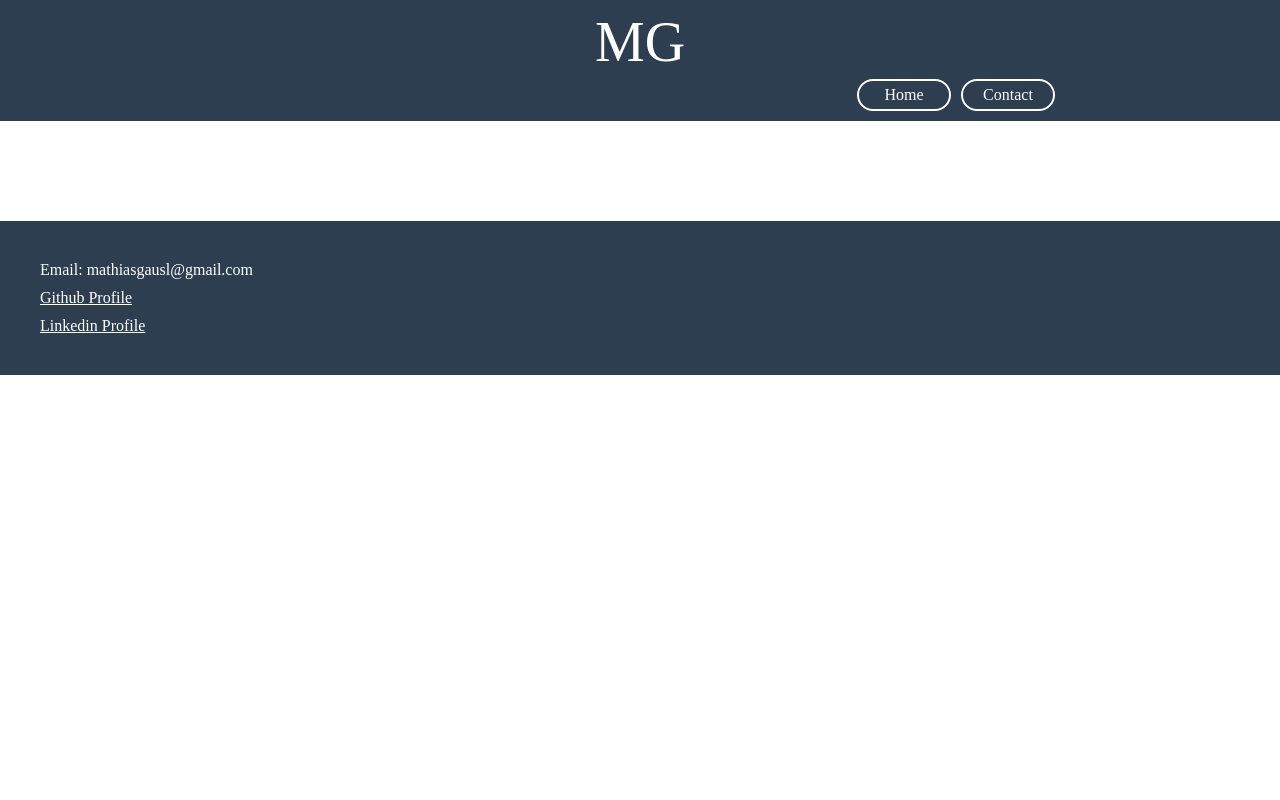
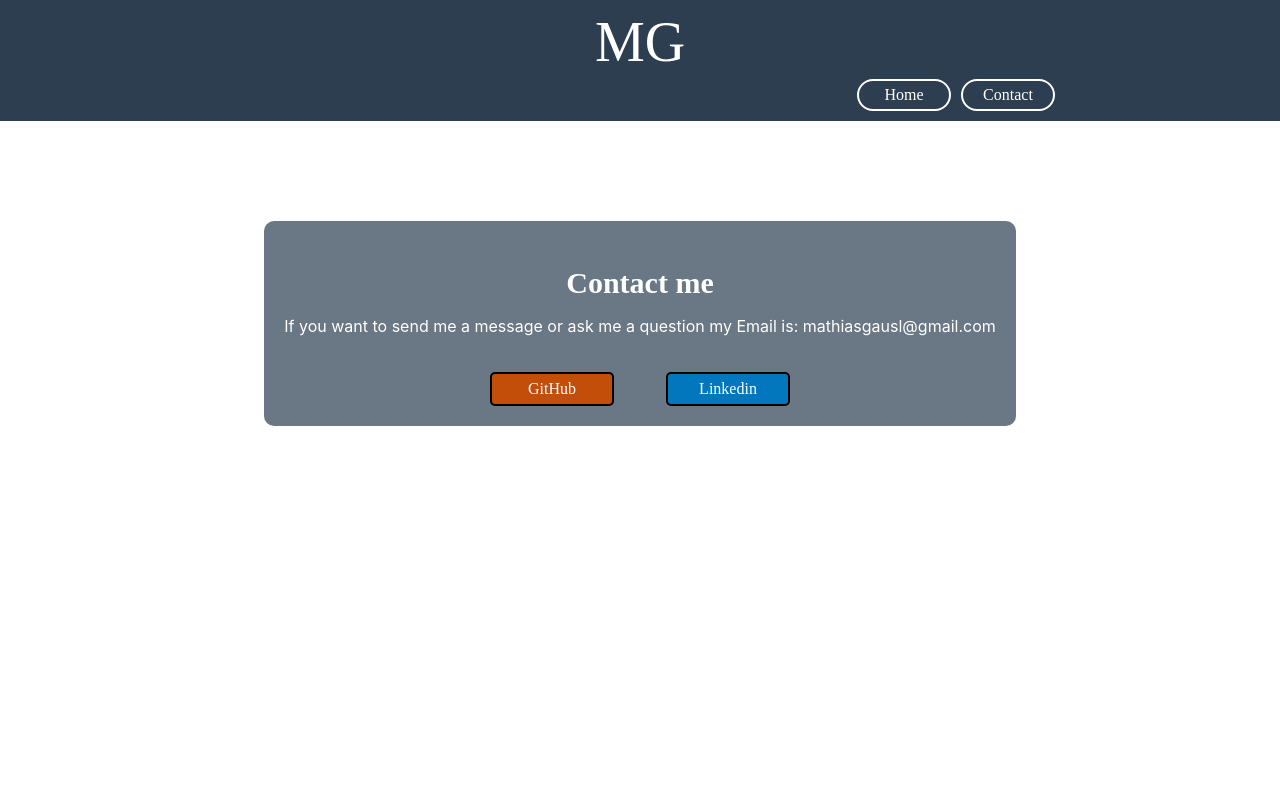
Before and after one commit to mathiasg12/portfolio-2, a React (Create React App) app: page /contact in a window 1280 px wide. Shown: the top 800 px of the page. Built offline with nearby package versions, Linux system fonts and the light colour scheme.

Commit message:
added contact page

```diff
--- a/src/components/AboutMeSection/index.jsx
+++ b/src/components/AboutMeSection/index.jsx
@@ -1,9 +1,9 @@
 import { useState } from 'react';
 import { AboutMeContent } from '../AboutMeContent';
-import { GitHubLink } from '../GithubLink';
 import styles from './aboutMeSection.module.css';
 import { ExperienceContent } from '../ExperienceSection';
 import { SkillsSection } from '../SkillsSection';
+import { GitHubInfo } from '../GithubInfo';
 /**
  * Function that returns the aboutMeSection.
  * This section includes three buttons where users can choose what to display: either an "About Me" section, a "Skills" section, or an "Experience" section.
@@ -41,7 +41,7 @@ export function AboutMeSection() {
           {activeSection === 'sk' && <SkillsSection></SkillsSection>}
           {activeSection === 'exp' && <ExperienceContent></ExperienceContent>}
         </div>
-        <GitHubLink></GitHubLink>
+        <GitHubInfo></GitHubInfo>
       </div>
     </section>
   );
--- /dev/null
+++ b/src/components/ContactMeContent/contactMe.module.css
@@ -0,0 +1,33 @@
+.contactContentSection {
+  display: flex;
+  justify-content: center;
+  margin-top: 100px;
+}
+.contactMeWrapper {
+  display: flex;
+  flex-direction: column;
+  justify-content: center;
+  align-items: center;
+  background-color: var(--dark-blue-transparent);
+  padding: 20px;
+  color: white;
+  border-radius: 10px;
+  max-width: 80vw;
+}
+.contactContentSection h1 {
+  margin-bottom: 0;
+}
+.linkWrapper {
+  display: flex;
+  flex-direction: column;
+  height: 80px;
+  justify-content: space-between;
+}
+@media (min-width: 600px) {
+  .linkWrapper {
+    flex-direction: row;
+    height: fit-content;
+    min-width: 300px;
+    margin-top: 20px;
+  }
+}
--- /dev/null
+++ b/src/components/ContactMeContent/index.jsx
@@ -0,0 +1,25 @@
+import { GithubLink } from '../GitHubProfileLink';
+import { LinkedinLink } from '../LinkedinLink';
+import styles from './contactMe.module.css';
+/**
+ * component that creates the Contact page content
+ */
+export function ContactMeContent() {
+  return (
+    <section className={styles.contactContentSection}>
+      <div className={styles.contactMeWrapper}>
+        <h1>Contact me</h1>
+        <div>
+          <p>
+            If you want to send me a message or ask me a question my Email is:
+            mathiasgausl@gmail.com
+          </p>
+        </div>
+        <div className={styles.linkWrapper}>
+          <GithubLink></GithubLink>
+          <LinkedinLink></LinkedinLink>
+        </div>
+      </div>
+    </section>
+  );
+}
--- a/src/components/GithubLink/gitHubLink.module.css
+++ b/src/components/GitHubProfileLink/gitHubLink.module.css
@@ -1,4 +1,3 @@
-@import '../../styles/colors.css';
 .gitHubLink {
   display: flex;
   align-items: center;
@@ -11,13 +10,7 @@
   border: black 2px solid;
   border-radius: 5px;
 }
-.linkWrapper {
-  display: flex;
-  flex-direction: column;
-  align-items: center;
-  max-width: 400px;
-  margin: 0 auto;
-}
+
 .gitHubLink:hover {
   background-color: orangered;
 }
--- /dev/null
+++ b/src/components/GitHubProfileLink/index.jsx
@@ -0,0 +1,9 @@
+import { Link } from 'react-router-dom';
+import styles from './gitHubLink.module.css';
+export function GithubLink() {
+  return (
+    <Link to="https://github.com/mathiasg12" className={styles.gitHubLink}>
+      GitHub
+    </Link>
+  );
+}
--- /dev/null
+++ b/src/components/GithubInfo/gitHubLink.module.css
@@ -0,0 +1,7 @@
+.linkWrapper {
+  display: flex;
+  flex-direction: column;
+  align-items: center;
+  max-width: 400px;
+  margin: 0 auto;
+}
--- a/src/components/GithubLink/index.jsx
+++ b/src/components/GithubInfo/index.jsx
@@ -1,18 +1,17 @@
 import { Link } from 'react-router-dom';
 import styles from './gitHubLink.module.css';
+import { GithubLink } from '../GitHubProfileLink';
 /**
  * component that creates the link to Github personal profile
  */
-export function GitHubLink() {
+export function GitHubInfo() {
   return (
     <div className={styles.linkWrapper}>
       <p>
         If you want to know more about my projects, take a look at my github
         profile
       </p>
-      <Link to="https://github.com/mathiasg12" className={styles.gitHubLink}>
-        GitHub
-      </Link>
+      <GithubLink></GithubLink>
     </div>
   );
 }
--- /dev/null
+++ b/src/components/LinkedinLink/index.jsx
@@ -0,0 +1,12 @@
+import styles from './linkedinLink.module.css';
+import { Link } from 'react-router-dom';
+export function LinkedinLink() {
+  return (
+    <Link
+      to="https://www.linkedin.com/in/mathias-gausl%C3%A5-79aa162aa/"
+      className={styles.linkedinLink}
+    >
+      Linkedin
+    </Link>
+  );
+}
--- /dev/null
+++ b/src/components/LinkedinLink/linkedinLink.module.css
@@ -0,0 +1,16 @@
+.linkedinLink {
+  display: flex;
+  align-items: center;
+  justify-content: center;
+  color: white;
+  text-decoration: none;
+  background-color: var(--light-blue);
+  width: 120px;
+  height: 30px;
+  border: black 2px solid;
+  border-radius: 5px;
+}
+
+.linkedinLink:hover {
+  background-color: #43baff;
+}
--- a/src/components/Routes/index.jsx
+++ b/src/components/Routes/index.jsx
@@ -1,6 +1,7 @@
 import { Route, Routes } from 'react-router-dom';
 import { NotFound } from '../../pages/notFound';
 import { LandingPage } from '../../pages/landingPage';
+import { ContactPage } from '../../pages/contactPage';
 /**
  * function that returns the routes used to navigate the site
  */
@@ -8,7 +9,7 @@ export function AllRoutes() {
   return (
     <Routes>
       <Route path="/" element={<LandingPage></LandingPage>}></Route>
-      <Route path="/contact"></Route>
+      <Route path="/contact" element={<ContactPage></ContactPage>}></Route>
       <Route path="*" element={<NotFound></NotFound>}></Route>
     </Routes>
   );
--- /dev/null
+++ b/src/pages/contactPage/contactPage.module.css
@@ -0,0 +1,3 @@
+.contactMain {
+  min-height: 90vh;
+}
--- /dev/null
+++ b/src/pages/contactPage/index.jsx
@@ -0,0 +1,9 @@
+import { ContactMeContent } from '../../components/ContactMeContent';
+import styles from './contactPage.module.css';
+export function ContactPage() {
+  return (
+    <main className={styles.contactMain}>
+      <ContactMeContent></ContactMeContent>
+    </main>
+  );
+}
```
